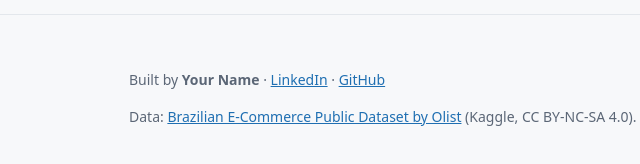
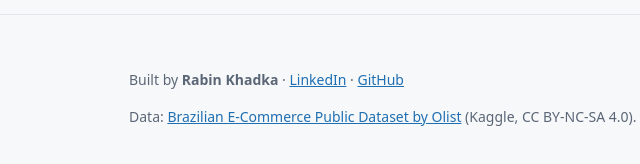
Before and after one commit to RabinAI/olist-ecommerce-analysis, a plain HTML site: page Docs/index.html in a window 1280 px wide. Shown: the part 5171-5335 px from the top of the page, 15-655 px from the left. Drawn offline with Linux system fonts and the light colour scheme.

Commit message:
Update project page

```diff
--- a/Docs/index.html
+++ b/Docs/index.html
@@ -200,7 +200,7 @@
 <footer>
   <div class="wrap">
     <!-- Replace with your name and LinkedIn URL -->
-    <p>Built by <b>Your Name</b> · <a href="https://www.linkedin.com/in/rabin-khadka-7a1963261/">LinkedIn</a> · <a href="https://github.com/RabinAI/olist-ecommerce-analysis">GitHub</a></p>
+    <p>Built by <b>Rabin Khadka</b> · <a href="https://www.linkedin.com/in/rabin-khadka-7a1963261/">LinkedIn</a> · <a href="https://github.com/RabinAI/olist-ecommerce-analysis">GitHub</a></p>
     <p>Data: <a href="https://www.kaggle.com/datasets/olistbr/brazilian-ecommerce">Brazilian E-Commerce Public Dataset by Olist</a> (Kaggle, CC BY-NC-SA 4.0).</p>
   </div>
 </footer>
```
